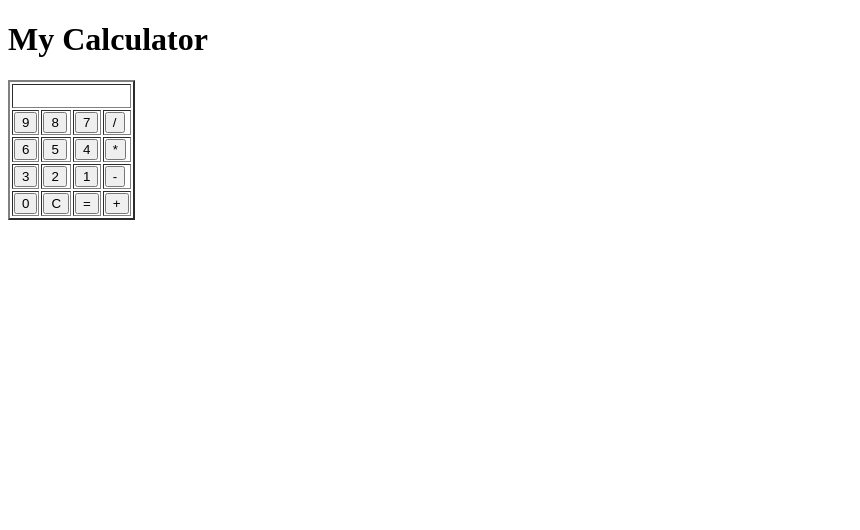
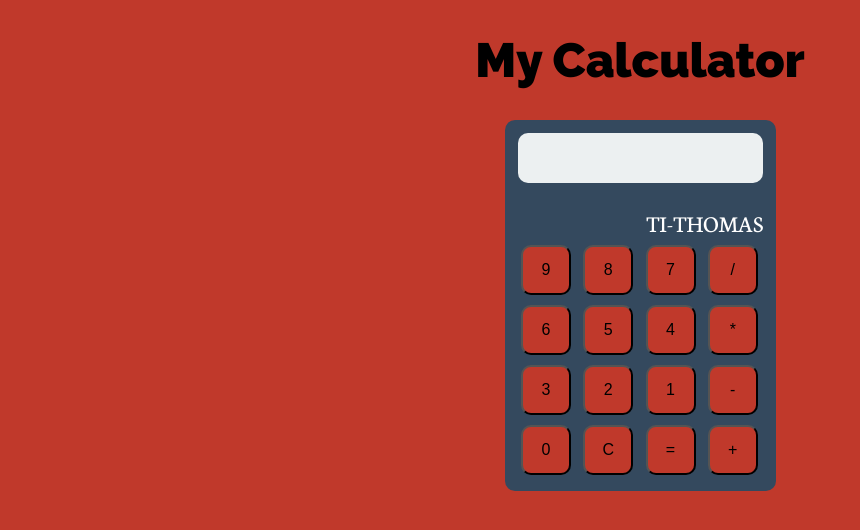
Before and after one commit to zythomas/javascript-html-calculator, a plain HTML site: page index.html in a window 1280 px wide. Shown: the whole page, without its empty margins (0-860 px from the left). Drawn offline with Linux system fonts and the light colour scheme.

Commit message:
added styling

```diff
--- a/index.html
+++ b/index.html
@@ -2,14 +2,22 @@
 <html>
     <head>
      <title>My Calculator</title>
+     <link rel="stylesheet" href="style.css" type="text/css" />
+    <link href="https://fonts.googleapis.com/css?family=VT323" rel="stylesheet">
+    <link href="https://fonts.googleapis.com/css?family=Raleway:900" rel="stylesheet">
+    <link href="https://fonts.googleapis.com/css?family=Neuton" rel="stylesheet">
     </head>
     <body>
         <h1 id="title">My Calculator</h1>
         <div id="keypad">
-            <table border="2">
+            <table>
                 <tr>
-                    <td colspan="4" id="display-bar" height="20px"></td>
+                    <td colspan="4"  height="20px"><div id="display-bar"></div></td>
                 </tr>
+
+                    <td colspan="4">
+                        <div id="calculator-brand">TI-THOMAS</div>
+                    </td>
                 <tr>
                     <td><input type="button" value="9" onclick="display(9)"/></td>
                     <td><input type="button" value="8" onclick="display(8)"/></td>
--- a/style.css
+++ b/style.css
@@ -0,0 +1,52 @@
+body{
+    background-color: #c0392b;
+}
+
+h1{
+    text-align:center;
+    font-family: 'Raleway', sans-serif;
+    font-size:3em;
+}
+
+#calculator-brand{
+    text-align:right;
+    color:white;
+    font-size:1.5em ;
+    font-family: 'Neuton', serif;
+}
+
+
+#keypad {
+
+    width:270px;
+    margin-left:auto;
+    margin-right:auto;
+
+}
+
+table{
+ background-color: #34495e;
+ border-radius: 10px;
+ padding:10px;
+}
+#display-bar{
+    background-color: #ecf0f1;
+    margin-bottom: 20px;
+    height:50px;
+    width:240px;
+    overflow: hidden;
+    white-space:nowrap;
+    border-radius:10px;
+    font-size: 2em;
+    font-family: 'VT323', monospace;
+    padding-left:5px;
+}
+
+input[type=button]{
+background-color:#c0392b;
+height: 50px;
+width: 50px;
+font-size: 1em;
+border-radius: 10px;
+margin:3px;
+}
```
